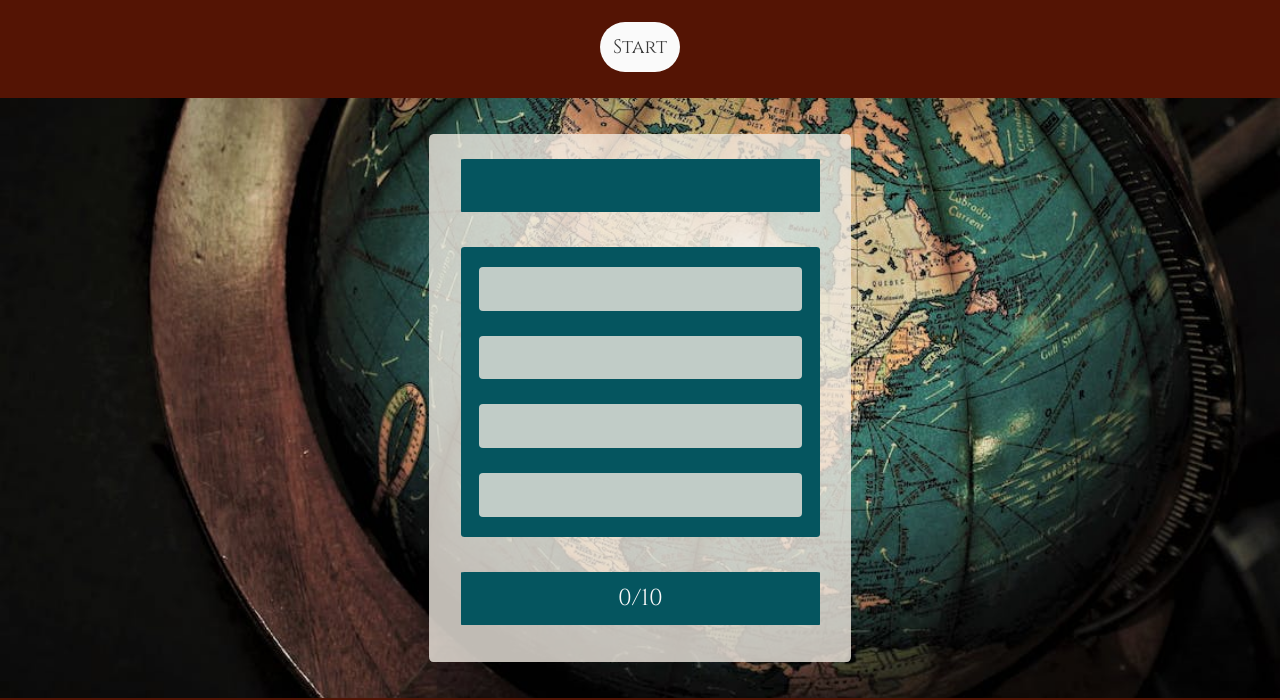
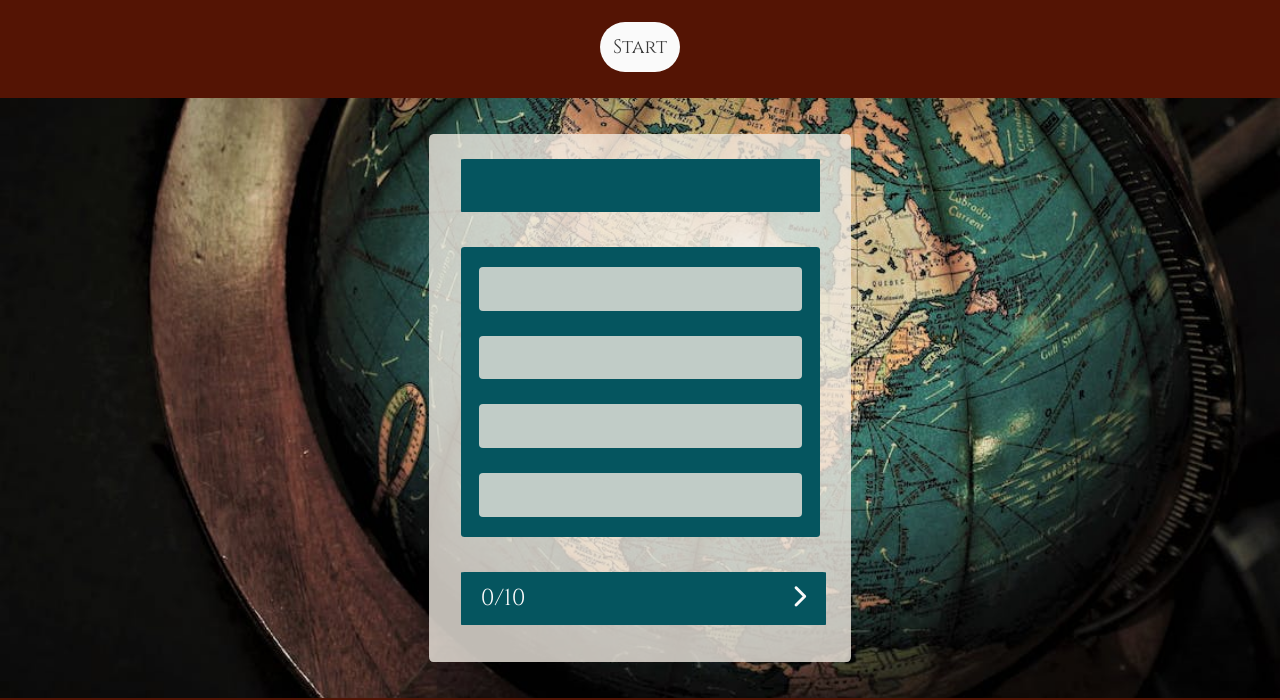
Before and after one commit to vivienrauch/JavaScript-Essentials-Portfolio-Project-Geography-Quiz, a plain HTML site: page index.html in a window 1280 px wide. Shown: the part 380-1080 px from the top of the page. Drawn offline with Linux system fonts and the light colour scheme.

Commit message:
Add next question button to page

```diff
--- a/assets/css/style.css
+++ b/assets/css/style.css
@@ -132,10 +132,6 @@ hr {
     justify-content: center;
 }
 
-.radio {
-    visibility: hidden;
-}
-
 .answers-container {
     width: 85%;
     height: 55%;
@@ -177,12 +173,30 @@ hr {
 }
 
 .scores {
-    width: 85%;
+    width: 77%;
     height: 10%;
     background-color: #05555f;
     border-radius: 1%;
-    margin-top: 35px;
+    margin-top: 25px;
     margin-left: 32px;
+    font-family: 'Cinzel', serif;
+    color: #fafafa;
+    font-size: 120%;
+    display: flex;
+    align-items: center;
+    justify-content: space-between;
+    position: relative;
+    padding-left: 20px;
+    padding-right: 20px;
+}
+
+#next-question {
+    cursor: pointer;
+}
+
+#next-question:hover {
+    transform: scale(1.11);
+    transform: transform 100ms;
 }
 
 /* Social Section */
@@ -210,4 +224,6 @@ footer {
 
 .social a:hover{
     color: #05555f;
+    transform: scale(1.11);
+    transform: transform 100ms;
 }
--- a/assets/js/script.js
+++ b/assets/js/script.js
@@ -195,7 +195,7 @@ let questions = [
     },
 ]
 
-let answerText = document.getElementsByClassName('answer-text');
+
 
 /** functions:
  * say hello to the player when they enter their name + press enter or click the start button
@@ -206,6 +206,9 @@ let answerText = document.getElementsByClassName('answer-text');
  * logo resets game and scores
  * alert/pop-up window at the end with the total scores + message
  */
+
+
+
 
 /*function showQuestions () {
 
--- a/index.html
+++ b/index.html
@@ -49,7 +49,10 @@
                     <p class="answer-text"></p>
                 </div>
             </div>
-            <div class="questions" id="scores">0/10</div>
+            <div class="scores" id="scores">
+                <p>0/10</p>
+                <p id="next-question"> <i class="fa-solid fa-chevron-right"></i></p>
+            </div>
         </div>
     </section>
 
```
